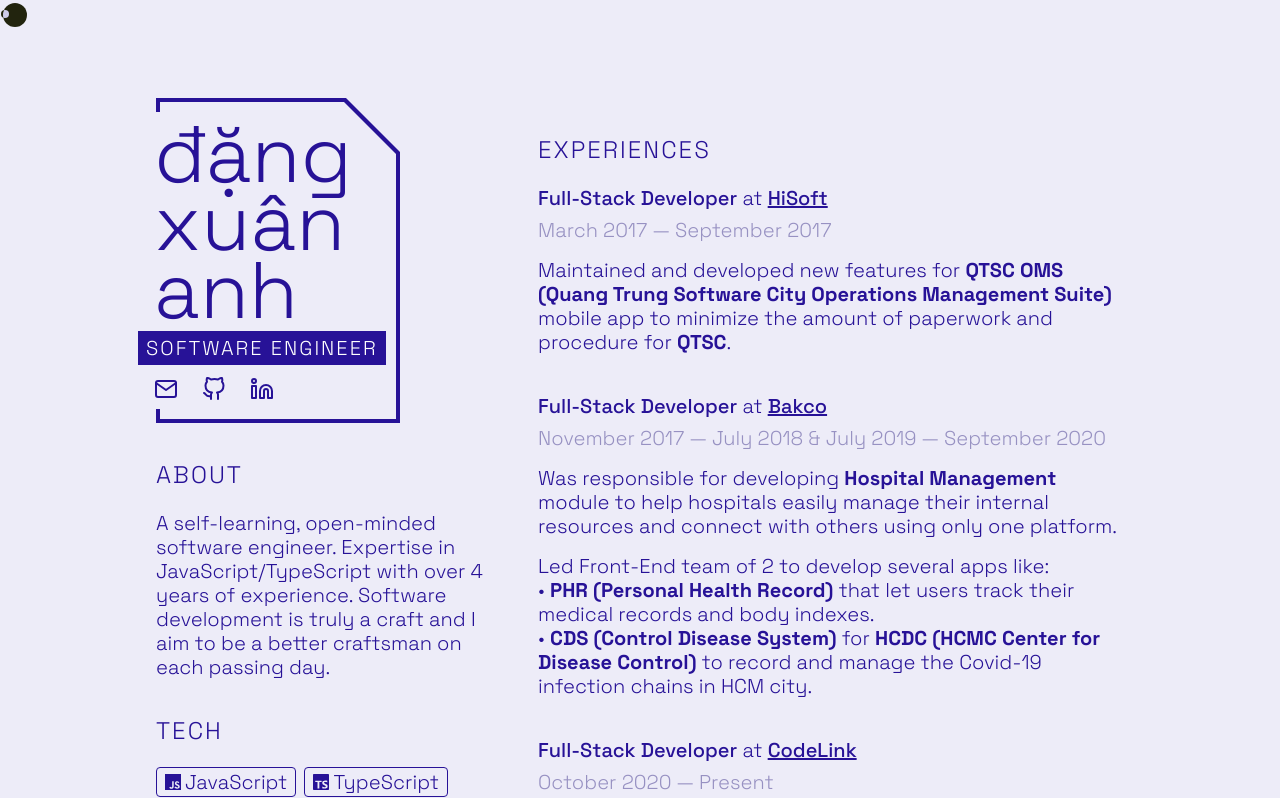
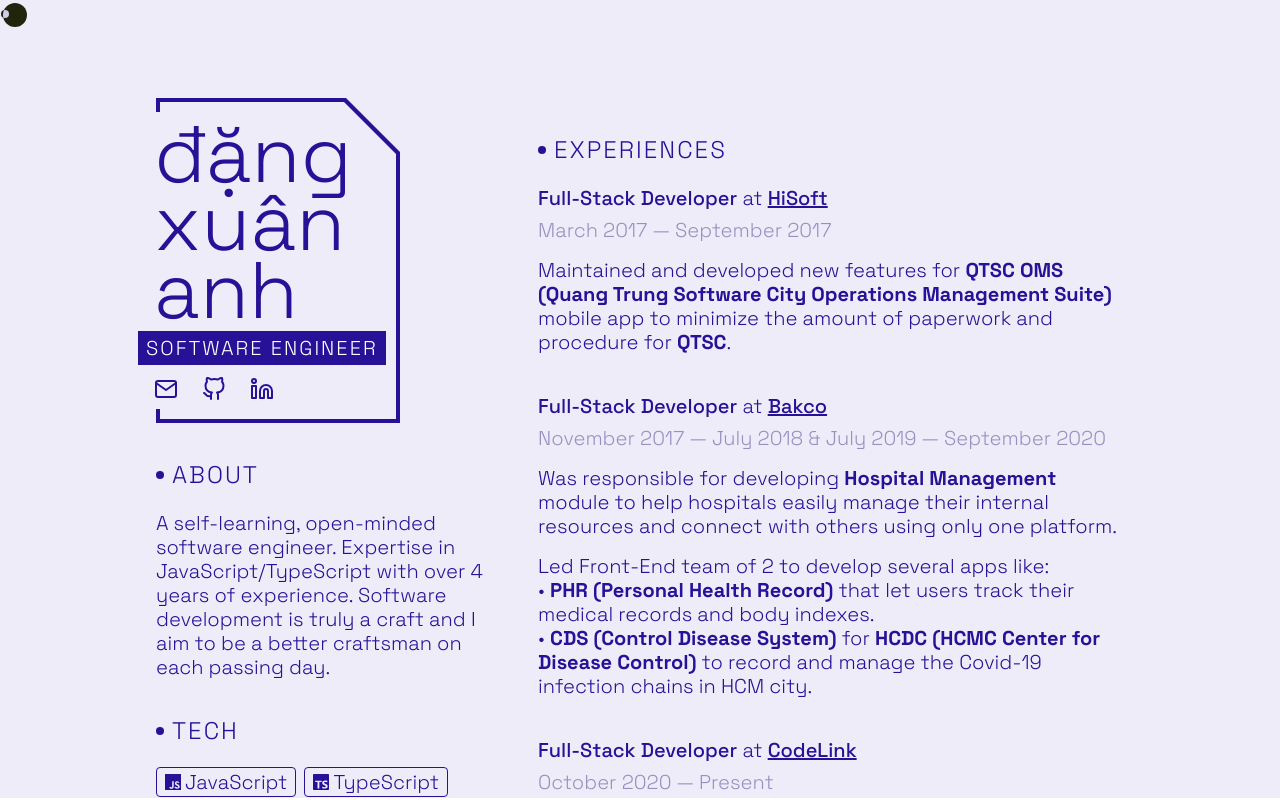
Before and after one commit to dxanh97/dxanh97-dep, a Next.js app: page / in a window 1280 px wide. Built offline with nearby package versions, Linux system fonts and the light colour scheme.

Commit message:
chore: add bullets

```diff
--- a/components/portfolio/InformationSection.module.scss
+++ b/components/portfolio/InformationSection.module.scss
@@ -1,3 +1,5 @@
+@import 'theme';
+
 .header {
   font-size: 24px;
   letter-spacing: 2px;
@@ -5,4 +7,17 @@
   text-transform: uppercase;
   font-weight: 300;
   margin-top: 40px;
+  padding-left: 16px;
+  position: relative;
+  &::before {
+    content: '';
+    width: 8px;
+    height: 8px;
+    border-radius: 50%;
+    background: $color-primary;
+    position: absolute;
+    left: 0;
+    top: 50%;
+    transform: translateY(-50%);
+  }
 }
```
